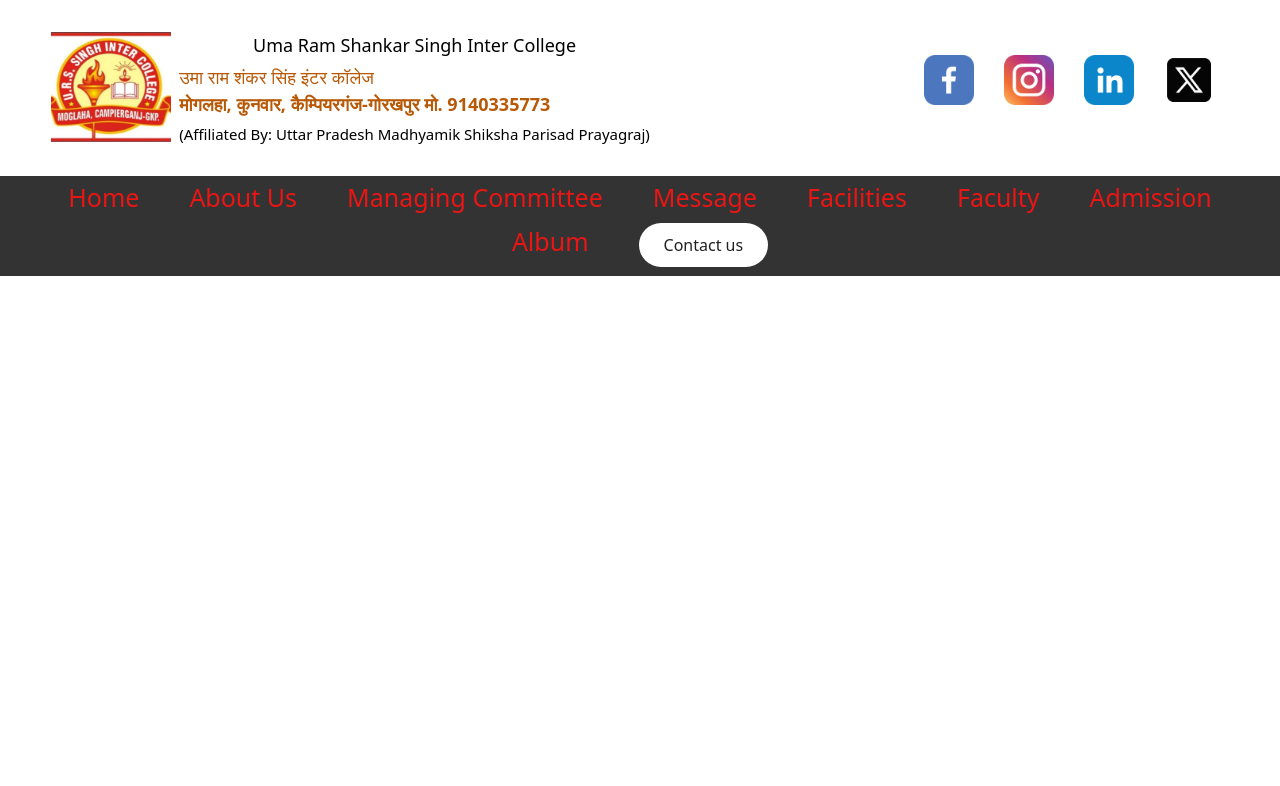
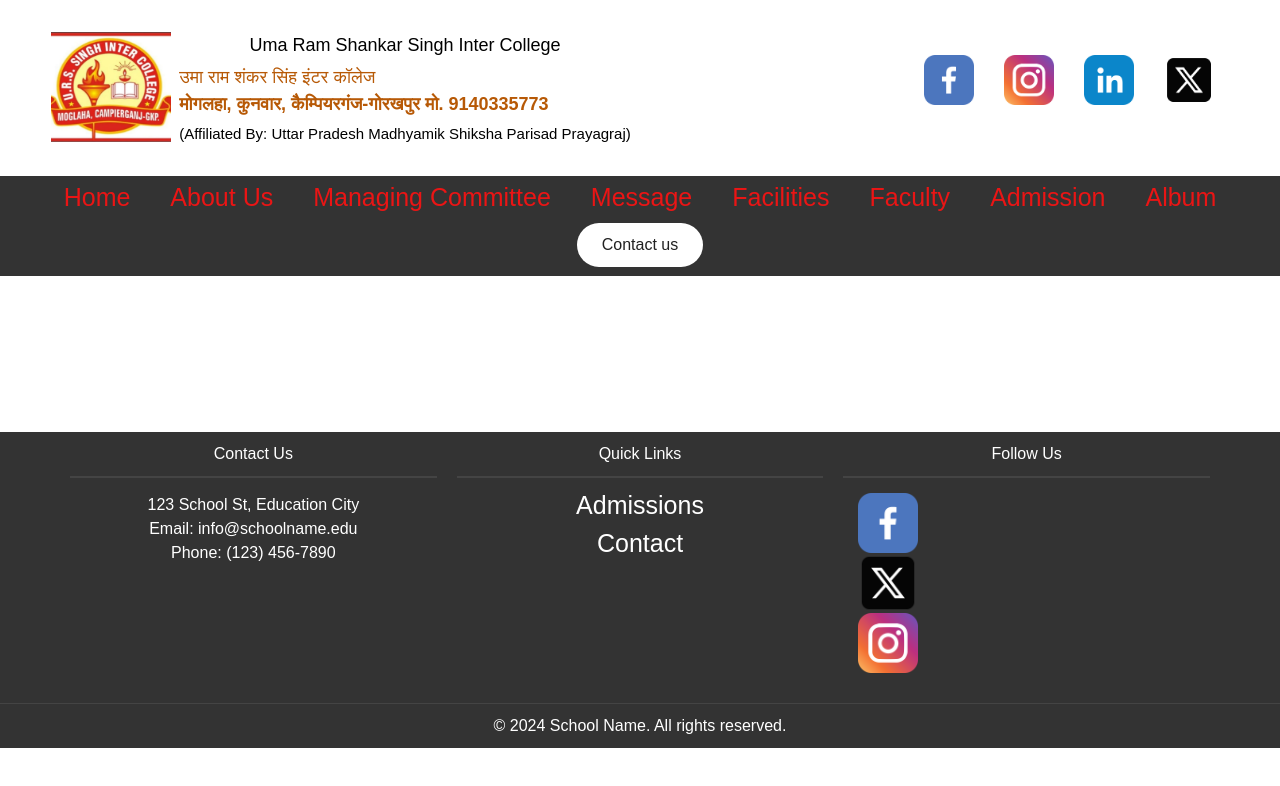
Before and after one commit to Aadarscodes/ursintercollege_555, a React (Vite) app: page / in a window 1280 px wide. Shown: the top 786 px of the page. Built offline with nearby package versions, Linux system fonts and the light colour scheme.

Commit message:
Footer #1
Signed-off-by: Abhay <robertsteeve789@gmail.com>

```diff
--- a/src/App.css
+++ b/src/App.css
@@ -1,7 +1,7 @@
 #root {
   max-width: 1280px;
-  margin: 0 auto;
-  padding: 2rem;
+  /* margin: 0 auto; */
+  /* padding: 2rem; */
   text-align: center;
 }
 
--- a/src/App.jsx
+++ b/src/App.jsx
@@ -2,6 +2,7 @@ import { useState } from 'react'
 import './App.css'
 import Header from './Components/header';
 import Navbar from './Components/Navbar';
+import Footer from './Components/Footer';
 
 function App() {
   const [count, setCount] = useState(0)
@@ -11,6 +12,7 @@ function App() {
       <div>
        <Header/>
        <Navbar></Navbar>
+       <Footer></Footer>
     </div>
   )
 }
--- /dev/null
+++ b/src/Components/Footer.css
@@ -0,0 +1,76 @@
+body {
+  font-family: Arial, sans-serif;
+  margin: 0;
+  padding: 0;
+}
+
+.footer {
+  background-color: #333;
+  color: #fff;
+  /* padding: 20px 0; */
+  position: absolute;
+  top: 54%;
+  width: 100%;
+}
+
+.footer-container {
+  display: flex;
+  justify-content: space-between;
+  flex-wrap: wrap;
+  padding: 0 20px;
+  max-width: 1200px;
+  margin: 0 auto;
+}
+
+.footer-section {
+  flex: 1;
+  min-width: 200px;
+  margin: 10px;
+}
+
+.footer-section h3 {
+  border-bottom: 2px solid #444;
+  padding-bottom: 10px;
+  margin-bottom: 15px;
+}
+
+.footer-section p, .footer-section ul {
+  margin: 0;
+  padding: 0;
+  list-style: none;
+}
+
+.footer-section a {
+  color: #fff;
+  text-decoration: none;
+}
+
+.footer-section a:hover {
+  text-decoration: underline;
+}
+
+.footer-section ul li {
+  margin-bottom: 10px;
+}
+
+.footer-section .social-media a {
+  display: inline-block;
+  margin-right: 10px;
+}
+
+.footer-section img {
+  width: 60px;
+  margin-left: 15px;
+  /* height: 10px; */
+}
+
+.footer-bottom {
+  text-align: center;
+  padding: 10px 20px;
+  border-top: 1px solid #444;
+  margin-top: 20px;
+}
+
+.footer-bottom p {
+  margin: 0;
+}
--- /dev/null
+++ b/src/Components/Footer.jsx
@@ -0,0 +1,46 @@
+import React from 'react';
+import './Footer.css';
+import facebook from "../assets/facebook.png";
+import instagram from "../assets/instagram.png";
+import linkedin from "../assets/linkedin.png";
+import twitter from "../assets/twitter.png";
+
+const Footer = () => {
+  return (
+    <div className='footer'>
+      <footer className="footer">
+        <div className="footer-container">
+          <div className="footer-section contact-info">
+            <h3>Contact Us</h3>
+            <p>123 School St, Education City</p>
+            <p>Email: info@schoolname.edu</p>
+            <p>Phone: (123) 456-7890</p>
+          </div>
+          <div className="footer-section quick-links">
+            <h3>Quick Links</h3>
+            <ul>
+              {/* <li><a href="#">About Us</a></li> */}
+              <li><a href="#">Admissions</a></li>
+              {/* <li><a href="#">Programs</a></li> */}
+              <li><a href="#">Contact</a></li>
+            </ul>
+          </div>
+          <div className="footer-section social-media">
+            <h3>Follow Us</h3>
+            {/* Uncomment and add appropriate src paths for social media icons */}
+
+            <a href="#"><img src={facebook} alt="Facebook" /></a>
+            <a href="#"><img src={twitter} alt="Twitter" /></a>
+            <a href="#"><img src={instagram} alt="Instagram" /></a>
+
+          </div>
+        </div>
+        <div className="footer-bottom">
+          <p>&copy; 2024 School Name. All rights reserved.</p>
+        </div>
+      </footer>
+    </div>
+  );
+}
+
+export default Footer;
--- a/src/Components/Navbar.css
+++ b/src/Components/Navbar.css
@@ -20,7 +20,7 @@ nav{
 nav ul li {
   list-style: none;
   display: inline-block;
-  margin: 5px 25px;
+  margin: 5px 20px;
   font-size: 16px;
 }
 
```
